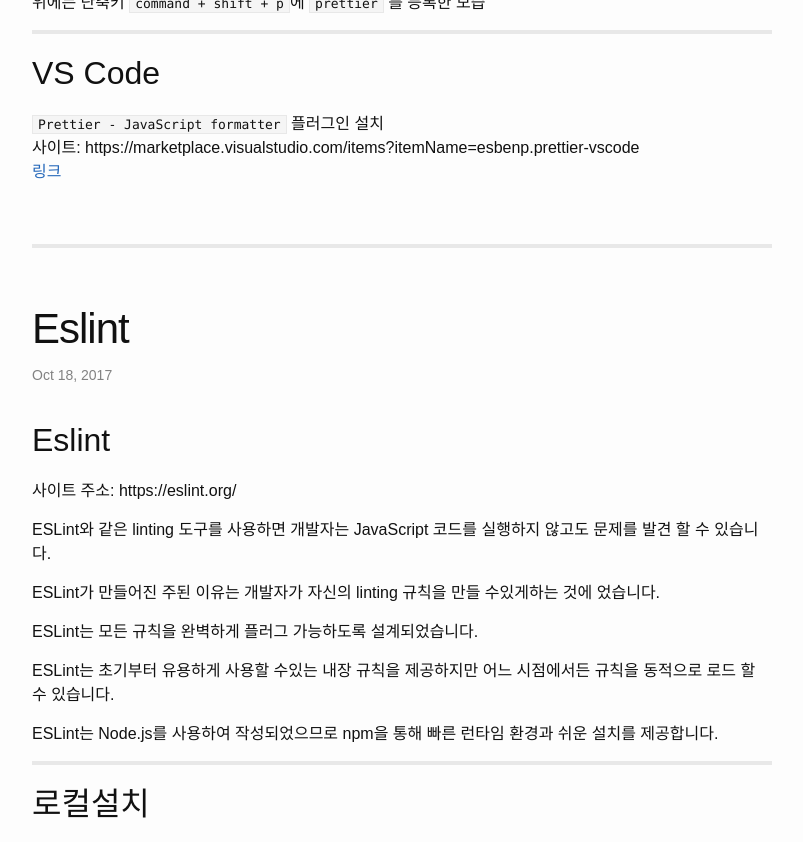
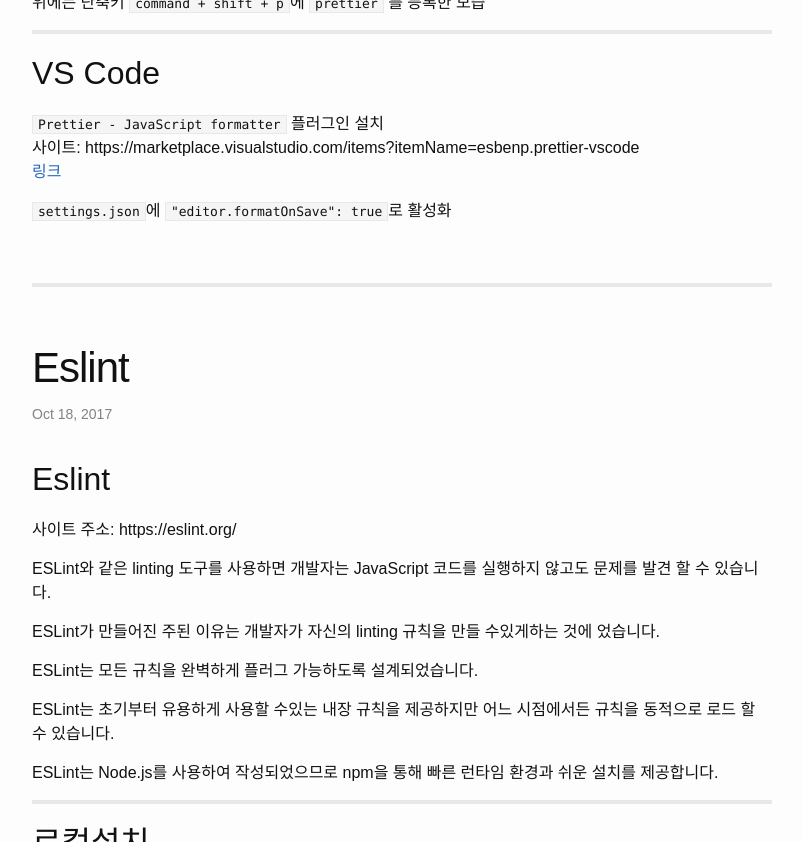
Before and after one commit to yous/whiteglass, a Jekyll site: the page built from index.html, in a window 1280 px wide and 900 px high, scrolled down 12920 px, cut to the strip 58-900 px from the top of the window. Shown: the whole strip, without its empty margins (238-1041 px from the left). Built offline with Jekyll 4.4.1, drawn with Linux system fonts in a browser that asks for light colours; the list of posts is cut into pages by our own code.

Commit message:
added settings.json

```diff
--- a/_posts/2017-10-20-prettier.md
+++ b/_posts/2017-10-20-prettier.md
@@ -210,3 +210,5 @@
 `Prettier - JavaScript formatter` 플러그인 설치 \\
 사이트: https://marketplace.visualstudio.com/items?itemName=esbenp.prettier-vscode \\
 [링크](https://marketplace.visualstudio.com/items?itemName=esbenp.prettier-vscode)
+
+`settings.json`에 `"editor.formatOnSave": true`로 활성화
```
